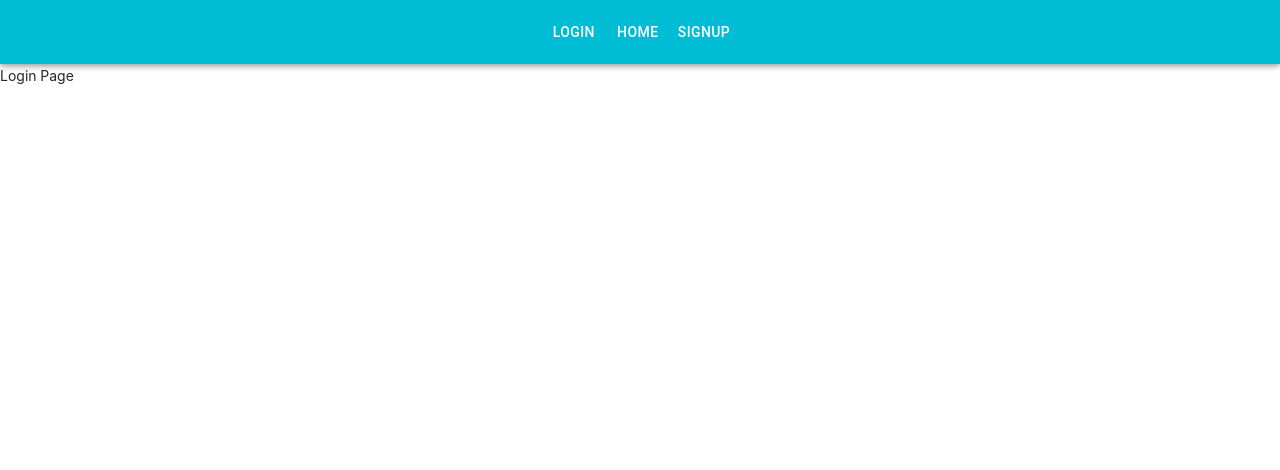
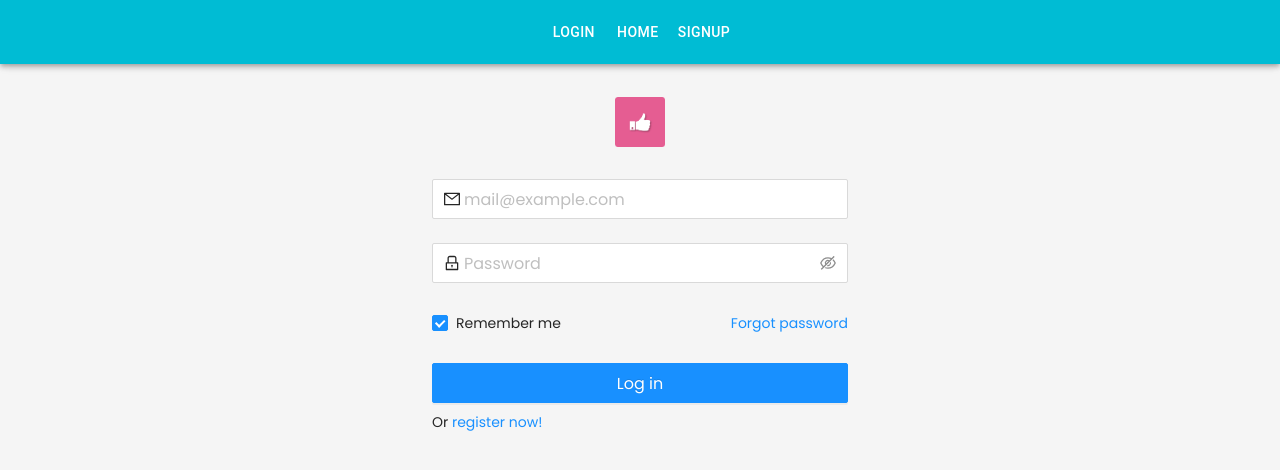
Before and after one commit to HarshSBhatt/socialapp_client, a React (Create React App) app: page /login in a window 1280 px wide. Shown: the top 470 px of the page. Built offline with nearby package versions, Linux system fonts and the light colour scheme.

Commit message:
Login done

```diff
--- a/package.json
+++ b/package.json
@@ -4,6 +4,7 @@
   "private": true,
   "dependencies": {
     "@material-ui/core": "^4.11.0",
+    "@material-ui/icons": "^4.9.1",
     "@testing-library/jest-dom": "^4.2.4",
     "@testing-library/react": "^9.5.0",
     "@testing-library/user-event": "^7.2.1",
@@ -13,6 +14,7 @@
     "prop-types": "^15.7.2",
     "react": "^16.13.1",
     "react-dom": "^16.13.1",
+    "react-feather": "^2.0.8",
     "react-redux": "^7.2.0",
     "react-router": "^5.2.0",
     "react-router-dom": "^5.2.0",
--- a/src/components/Scream.js
+++ b/src/components/Scream.js
@@ -1,7 +1,73 @@
 import React from "react";
+import dayjs from "dayjs";
+import relativeTime from "dayjs/plugin/relativeTime";
+
+//! Ant Design imports
+
+import { List, Avatar, Space } from "antd";
+import { MessageOutlined, LikeOutlined, StarOutlined } from "@ant-design/icons";
+import { Link } from "react-router-dom";
 
 function Scream({ scream }) {
-  return <div>{scream.body}</div>;
+  dayjs.extend(relativeTime);
+  const IconText = ({ icon, text }) => (
+    <Space>
+      {React.createElement(icon)}
+      {text}
+    </Space>
+  );
+  return (
+    <List
+      className="scream-list"
+      itemLayout="vertical"
+      size="large"
+      bordered
+      dataSource={scream}
+      renderItem={(item) => (
+        <List.Item
+          className="scream-list-content"
+          key={item.screamId}
+          actions={[
+            <IconText
+              icon={StarOutlined}
+              text="156"
+              key="list-vertical-star-o"
+            />,
+            <IconText
+              icon={LikeOutlined}
+              text="156"
+              key="list-vertical-like-o"
+            />,
+            <IconText
+              icon={MessageOutlined}
+              text="2"
+              key="list-vertical-message"
+            />,
+          ]}
+          extra={
+            <img
+              width={250}
+              alt="logo"
+              src="https://gw.alipayobjects.com/zos/rmsportal/mqaQswcyDLcXyDKnZfES.png"
+            />
+          }
+        >
+          <List.Item.Meta
+            avatar={
+              <Avatar src={item.userImage} size={50}>
+                {item.userHandle[0].toUpperCase()}
+              </Avatar>
+            }
+            title={
+              <Link to={`user/${item.userHandle}`}>{item.userHandle}</Link>
+            }
+            description={dayjs(item.createdAt).fromNow()}
+          />
+          {item.body}
+        </List.Item>
+      )}
+    />
+  );
 }
 
 export default Scream;
--- a/src/index.css
+++ b/src/index.css
@@ -1,4 +1,5 @@
 @import "~antd/dist/antd.css";
+@import url("https://fonts.googleapis.com/css2?family=Poppins&display=swap");
 
 * {
   margin: 0;
@@ -7,11 +8,11 @@
 }
 body {
   margin: 0;
-  font-family: -apple-system, BlinkMacSystemFont, "Segoe UI", "Roboto", "Oxygen",
-    "Ubuntu", "Cantarell", "Fira Sans", "Droid Sans", "Helvetica Neue",
-    sans-serif;
+  font-family: "Poppins", sans-serif;
+  /* font-family: "Helvetica", sans-serif; */
   -webkit-font-smoothing: antialiased;
   -moz-osx-font-smoothing: grayscale;
+  background-color: rgb(245, 245, 245);
 }
 
 code {
--- a/src/index.js
+++ b/src/index.js
@@ -1,19 +1,19 @@
 //! Built-in or Third Party Packages
 
-import React from 'react';
-import ReactDOM from 'react-dom';
+import React from "react";
+import ReactDOM from "react-dom";
 
 //! User Files
 
-import * as serviceWorker from './serviceWorker';
-import './index.css';
-import App from './App';
+import * as serviceWorker from "./serviceWorker";
+import "./index.css";
+import App from "./App";
 
 ReactDOM.render(
-	<React.StrictMode>
-		<App />
-	</React.StrictMode>,
-	document.getElementById('root')
+  <React.Fragment>
+    <App />
+  </React.Fragment>,
+  document.getElementById("root")
 );
 
 // If you want your app to work offline and load faster, you can change
--- a/src/pages/Home.js
+++ b/src/pages/Home.js
@@ -1,6 +1,6 @@
 import React, { useEffect, useState } from "react";
 import { connect } from "react-redux";
-import axios from "axios";
+// import axios from "axios";
 
 //! User Files
 
@@ -14,31 +14,43 @@ const Home = () => {
   const [loading, setLoading] = useState(true);
   const [state, setState] = useState({ scream: null });
   useEffect(() => {
-    axios
-      .get("/screams")
-      .then((res) => {
-        console.log(res.data);
-        setState({ scream: res.data });
-        setLoading(false);
-      })
-      .catch((err) => console.log(err));
+    // axios
+    //   .get("/screams")
+    //   .then((res) => {
+    //     console.log(res.data);
+    //     setState({ scream: res.data });
+    //     setLoading(false);
+    //   })
+    //   .catch((err) => {
+    //     setLoading(false);
+    //     console.log(err);
+    //   });
+    setState({
+      scream: [
+        {
+          screamId: "QoiRmONOEHTCHBKCTCOo",
+          likeCount: 1,
+          body: "Last scream before deployment by harsh.s.bhatt",
+          commentCount: 0,
+          createdAt: "2020-08-09T10:15:33.259Z",
+          userHandle: "harsh.bhatt",
+          userImage:
+            "https://firebasestorage.googleapis.com/v0/b/socialapp-bf0a5.appspot.com/o/62458710.jpg?alt=media",
+        },
+      ],
+    });
+    setLoading(false);
   }, []);
-
-  const recentScreams =
-    state.scream &&
-    state.scream.map((scream) => (
-      <Scream key={scream.screamId} scream={scream} />
-    ));
 
   if (loading) return <p>Loading...</p>;
 
   return (
     <div>
       <Row>
-        <Col xs={{ span: 24, offset: 1 }} lg={{ span: 14, offset: 2 }}>
-          {recentScreams}
+        <Col xs={{ span: 24 }} sm={{ span: 18 }} lg={{ span: 14, offset: 2 }}>
+          {state.scream && <Scream scream={state.scream} />}
         </Col>
-        <Col xs={{ span: 24, offset: 1 }} lg={{ span: 6, offset: 2 }}>
+        <Col xs={{ span: 24 }} sm={{ span: 6 }} lg={{ span: 6, offset: 2 }}>
           Profile
         </Col>
       </Row>
--- a/src/pages/Login.js
+++ b/src/pages/Login.js
@@ -1,11 +1,129 @@
-import React from "react";
+import React, { useState } from "react";
 import { connect } from "react-redux";
+import { Link } from "react-router-dom";
+import axios from "axios";
+
+//! Ant Design Imports
+
+import { Alert, Row, Col, Form, Input, Button, Checkbox } from "antd";
+import {
+  MailOutlined,
+  LockOutlined,
+  EyeInvisibleOutlined,
+  EyeTwoTone,
+} from "@ant-design/icons";
 
 const Login = () => {
+  const [loading, setLoading] = useState(false);
+  const [error, setError] = useState({});
+
+  const onFinish = (values) => {
+    setLoading(true);
+    axios
+      .post("/login", values)
+      .then((res) => {
+        setLoading(false);
+        setError({});
+        console.log(res.data);
+      })
+      .catch((err) => {
+        setLoading(false);
+        setError(err.response.data);
+      });
+  };
+
+  const onClose = () => {
+    setError({});
+  };
+
   return (
-    <div>
-      <p>Login Page</p>
-    </div>
+    <Row>
+      <Col xs={{ span: 24 }} sm={{ span: 6 }} lg={{ span: 8 }}></Col>
+      <Col
+        xs={{ span: 24 }}
+        sm={{ span: 12 }}
+        lg={{ span: 8 }}
+        className="form-wrapper"
+      >
+        <Form
+          name="normal_login"
+          className="login-form"
+          initialValues={{ remember: true }}
+          onFinish={onFinish}
+        >
+          <Row className="app-logo" justify="center">
+            <img src="/logo.png" alt="Social App" width={50} height={50} />
+          </Row>
+          {error.general && (
+            <Alert
+              message={error.general}
+              type="error"
+              showIcon
+              closable
+              onClose={onClose}
+            />
+          )}
+          <Form.Item
+            name="email"
+            rules={[
+              {
+                type: "email",
+                message: "The input is not valid email!",
+              },
+              {
+                required: true,
+                message: "Please input your email!",
+              },
+            ]}
+          >
+            <Input
+              size="large"
+              prefix={<MailOutlined className="site-form-item-icon" />}
+              placeholder="mail@example.com"
+              autoComplete="off"
+              allowClear
+            />
+          </Form.Item>
+          <Form.Item
+            name="password"
+            rules={[{ required: true, message: "Please input your password!" }]}
+          >
+            <Input.Password
+              size="large"
+              prefix={<LockOutlined className="site-form-item-icon" />}
+              // type="password"
+              iconRender={(visible) =>
+                visible ? <EyeTwoTone /> : <EyeInvisibleOutlined />
+              }
+              placeholder="Password"
+            />
+          </Form.Item>
+          <Form.Item className="form-flow">
+            <Form.Item name="remember" valuePropName="checked" noStyle>
+              <Checkbox>Remember me</Checkbox>
+            </Form.Item>
+
+            <Link className="login-form-forgot" to="/forgot-password">
+              Forgot password
+            </Link>
+          </Form.Item>
+
+          <Form.Item>
+            <Button
+              type="primary"
+              htmlType="submit"
+              className="login-form-button"
+              size="large"
+              loading={loading}
+            >
+              Log in
+            </Button>
+            Or <Link to="/signup">register now!</Link>
+          </Form.Item>
+        </Form>
+      </Col>
+      <Col xs={{ span: 24 }} sm={{ span: 6 }} lg={{ span: 8 }}></Col>
+    </Row>
   );
 };
 
--- a/src/styles/App.scss
+++ b/src/styles/App.scss
@@ -1,5 +1,8 @@
 @import "./Navbar.scss";
+@import "./Login.scss";
+@import "./Scream.scss";
 
 .container {
   margin-top: 65px;
+  padding: 2rem 1rem;
 }
--- /dev/null
+++ b/src/styles/Login.scss
@@ -0,0 +1,30 @@
+.form-wrapper {
+  .ant-form {
+    .app-logo,
+    .ant-alert {
+      margin-bottom: 2rem;
+    }
+    .form-flow {
+      .ant-col {
+        .ant-form-item-control-input {
+          .ant-form-item-control-input-content {
+            display: flex;
+            justify-content: space-between;
+          }
+        }
+      }
+    }
+    .ant-row {
+      .ant-col {
+        .ant-form-item-control-input {
+          .ant-form-item-control-input-content {
+            .login-form-button {
+              width: 100%;
+              margin-bottom: 0.5rem;
+            }
+          }
+        }
+      }
+    }
+  }
+}
--- /dev/null
+++ b/src/styles/Scream.scss
@@ -0,0 +1,19 @@
+.scream-list-content {
+  .ant-list-item-main {
+    display: flex;
+    flex-direction: column;
+    justify-content: space-evenly;
+    .ant-list-item-meta {
+      flex: unset;
+      margin-bottom: 8px;
+      &-content {
+        .ant-list-item-meta-title {
+          margin-bottom: 4px;
+        }
+      }
+    }
+    .ant-list-item-action {
+      margin: 0;
+    }
+  }
+}
```
Also changed, not shown: 1 other file (tests, documents, lock files or other folders).
